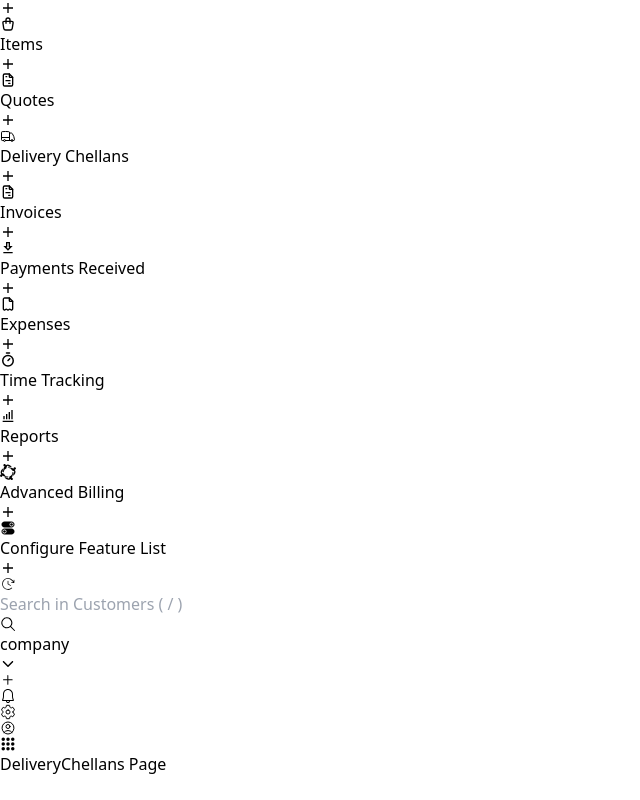
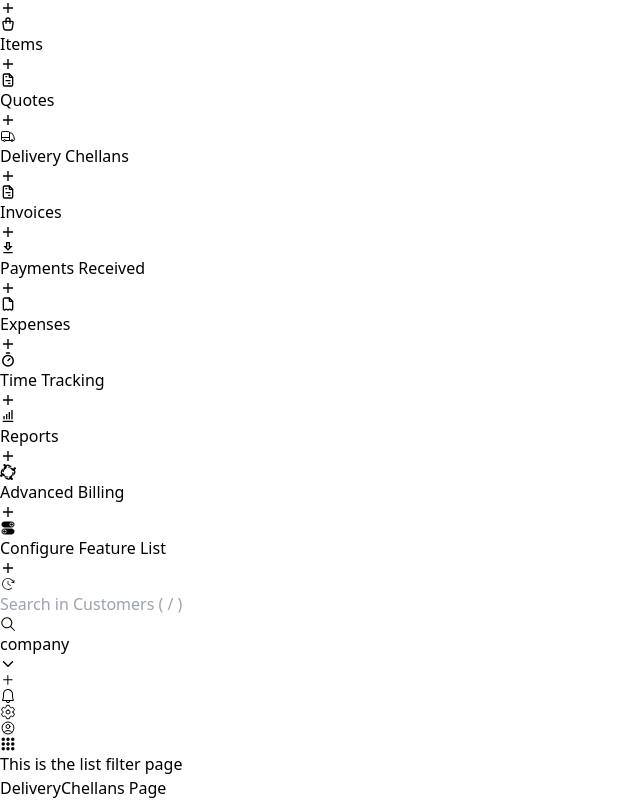
Before and after one commit to devakshayy/Zoho_Clone, a React (Vite) app: page /deliverychellans in a window 1280 px wide. Shown: the part 184-984 px from the top of the page, without its empty margins (0-640 px from the left). Before the commit the page ends 960 px from the top, so only its background shows below. Built offline with nearby package versions, Linux system fonts and the light colour scheme.

Commit message:
component conditional router implemented

```diff
--- a/src/App.jsx
+++ b/src/App.jsx
@@ -1,5 +1,5 @@
 import React from "react";
-import { BrowserRouter, Routes, Route } from "react-router-dom";
+import { BrowserRouter, Routes, Route, useLocation } from "react-router-dom";
 import Sidebar from "./components/Sidebar";
 import Home from "./pages/Home";
 import Quotes from "./pages/Quotes";
@@ -14,14 +14,28 @@ import Item from "./pages/Item";
 import ConfigureFeatureList from "./pages/ConfigureFeatureList";
 import Customers from "./pages/Customers";
 import Header from "./components/Header";
+import ListFilter from "./components/ListFilter";
 
-function App() {
+function AppContent() {
+
+  const location = useLocation();
+
+  const excludedRoutes = [
+         "/",
+         "/home",
+         "/timetracking",
+         "/reports",
+         "/advancedbilling",
+         "/configurefeaturelist"
+  ];
+
+  const shouldShowListFilter = !excludedRoutes.includes(location.pathname);
+
   return (
-    <BrowserRouter>
       <div className="flex h-screen bg-gray-200 text-gray-800 overflow-hidden">
 
         {/* Sidebar */}
-        <div className="w-[200px] fixed h-full bg-gray-800 text-white">
+        <div className="w-[200px] overflow-auto fixed h-full bg-gray-800 text-white">
           <Sidebar />
         </div>
 
@@ -32,6 +46,8 @@ function App() {
           <div>
             <Header />
           </div>
+          {shouldShowListFilter &&   <ListFilter/> }
+
 
           <div className="flex-1 overflow-auto bg-white">
             <Routes>
@@ -55,8 +71,15 @@ function App() {
           </div>
         </div>
       </div>
-    </BrowserRouter>
   );
 }
 
+
+function App () {
+  return (
+     <BrowserRouter>
+        <AppContent/>
+     </BrowserRouter>
+  )
+}
 export default App;
--- a/src/components/Header.jsx
+++ b/src/components/Header.jsx
@@ -1,4 +1,4 @@
-import React from "react";
+import React, { useState } from "react";
 import { PiClockClockwiseLight } from "react-icons/pi";
 import { GoSearch } from "react-icons/go";
 import { IoIosArrowDown } from "react-icons/io";
@@ -8,8 +8,16 @@ import { HiOutlineUserCircle } from "react-icons/hi2";
 import { IoSettingsOutline } from "react-icons/io5";
 import { IoApps } from "react-icons/io5";
 import { Tooltip } from "react-tooltip";
+import { SiZorin } from "react-icons/si";
+
 
 const Header = () => {
+  const [show, setShow] = useState(false);
+
+  const iconChangeHandle = () => {
+    setShow((show) => !show);
+  }
+
   return (
     <div className="flex mt-0 ml-0 p-2 justify-between  items-center h-[48px] border border-b-1 border-[#e5e6ef] bg-[#f7f7fe]">
       <div className="flex gap-2 items-center text-black">
@@ -49,7 +57,14 @@ const Header = () => {
           }
         />
         <HiOutlineUserCircle className="w-7 h-7" />
-        <IoApps />
+         {show? <SiZorin
+                    className="transform transition-all duration-300"
+                    onMouseLeave={iconChangeHandle} />
+               :
+          <IoApps
+                className="transform transition-all duration-300"
+                onMouseEnter={iconChangeHandle} />}
+
       </div>
     </div>
   );
--- /dev/null
+++ b/src/components/ListFilter.jsx
@@ -0,0 +1,11 @@
+import React from 'react'
+
+const ListFilter = () => {
+  return (
+    <div className='h-[70px] bg-gray-700' >
+        This is the list filter page
+    </div>
+  )
+}
+
+export default ListFilter
--- a/src/components/Sidebar.jsx
+++ b/src/components/Sidebar.jsx
@@ -21,7 +21,7 @@ const Sidebar = () => {
   // );
   return (
     <div
-      className="h-screen bg-[#21263c]
+      className="min-h-screen bg-[#21263c]
                  relative z-10  transition-all duration-300 ease-in-out
                  flex-shrink-0  pb-10 w-[200px]"
     >
--- a/src/pages/Customers.jsx
+++ b/src/pages/Customers.jsx
@@ -3,9 +3,7 @@ import React from 'react'
 const Customers = () => {
   return (
     <>
-    <div className='text-3xl flex justify-center p-4'>
-       Customers Page
-    </div>
+
     </>
 
   )
```
